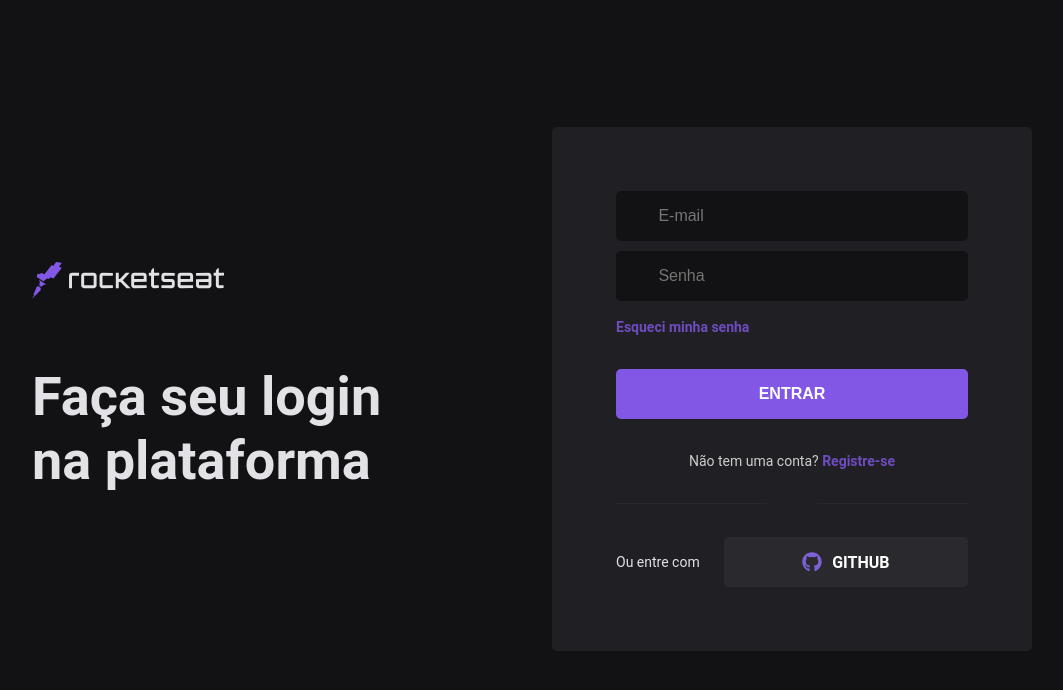
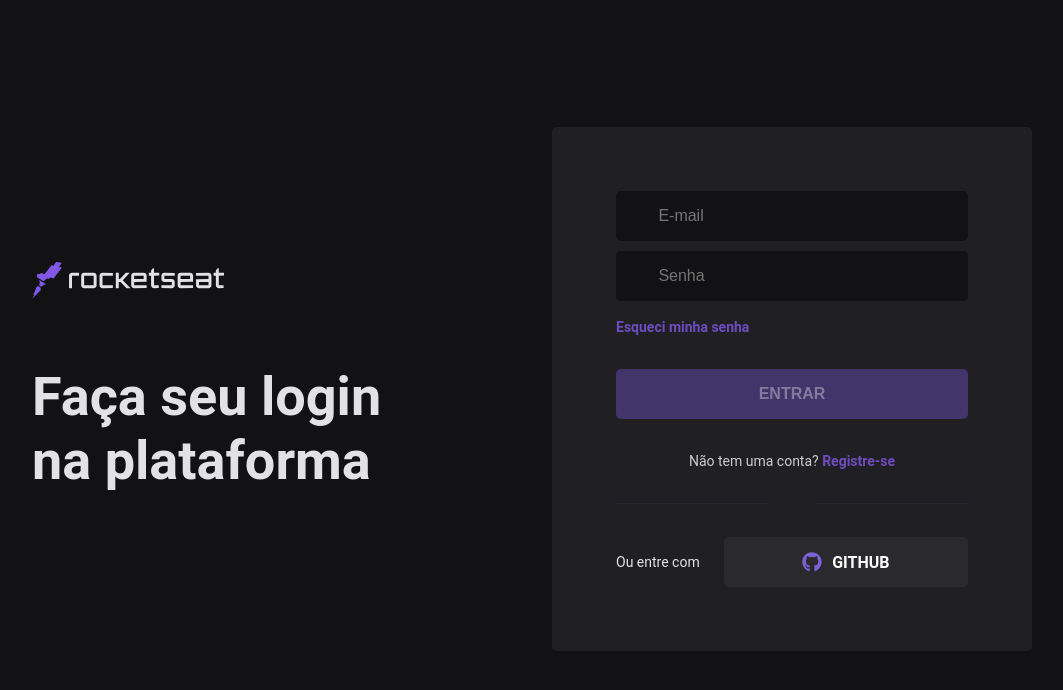
Before and after one commit to MaysharaF/projeto2, a React (Create React App) app: page / in a window 1280 px wide. Shown: the top 690 px of the page, without its empty margins (108-1171 px from the left). Built offline with nearby package versions, Linux system fonts and the light colour scheme.

Commit message:
Alterando botão de submit

```diff
--- a/src/components/Form/index.jsx
+++ b/src/components/Form/index.jsx
@@ -24,7 +24,7 @@ function Form() {
 
         <LabelForm>Esqueci minha senha</LabelForm>
 
-        <ButtonLogin type="submit">Entrar</ButtonLogin>
+        <ButtonLogin type="submit" disabled>Entrar</ButtonLogin>
         <SignupContent>
           Não tem uma conta? <LabelForm>Registre-se</LabelForm>
         </SignupContent>
--- a/src/components/Form/styles.js
+++ b/src/components/Form/styles.js
@@ -24,6 +24,10 @@ export const Input = styled(InputAnt)`
   padding: 0px 1em 0px 2.65em;
   border-radius: 5px;
   border: none;
+
+  :focus {
+    border: 2px solid rgb(130, 87, 230);
+  }
 `;
 
 const IconsCSS = css`
@@ -65,6 +69,11 @@ export const ButtonLogin = styled.button`
   transition: background 0.2s ease 0s, color 0.2s ease 0s;
   font-size: 16px;
   text-transform: uppercase;
+
+  :disabled{
+    background: rgb(65, 53, 107);
+    color: rgba(255, 255, 255, 0.35);
+  }
 `;
 
 export const SignupContent = styled.div`
```
